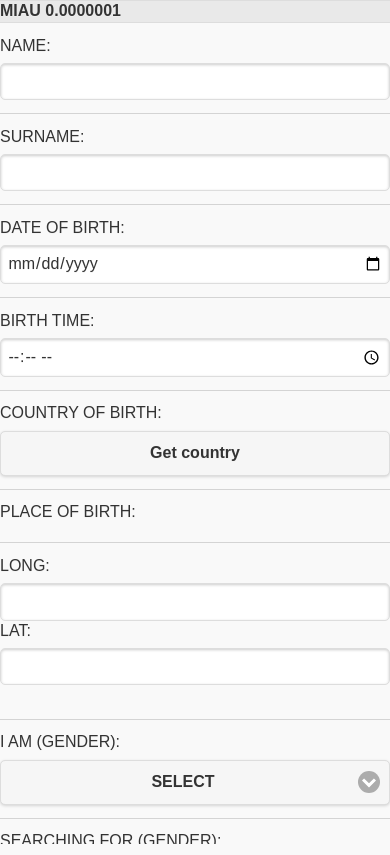
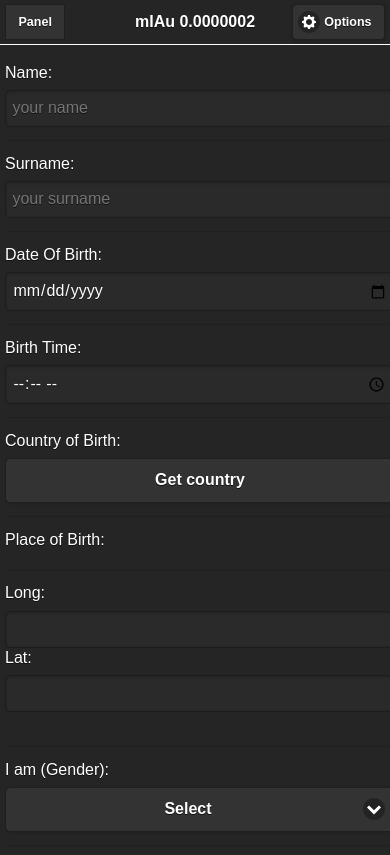
Before and after one commit to kPlusPlus/mIAu, a website: page mIAu/www/index.html in a window 390 px wide. Shown: the top 855 px of the page. Drawn offline with Linux system fonts and the light colour scheme; some packages are replaced by stand-ins of ours.

Commit message:
styling 0.00002

```diff
--- a/mIAu/www/index.html
+++ b/mIAu/www/index.html
@@ -13,29 +13,35 @@
     <meta name="format-detection" content="telephone=no">
     <meta name="msapplication-tap-highlight" content="no">
     <meta name="viewport" content="user-scalable=no, initial-scale=1, maximum-scale=1, minimum-scale=1, width=device-width">
+    <!--
     <link rel="stylesheet" type="text/css" href="css/index.css">
+        -->
     <title>mIAu</title>
 
     <!-- jQuery section -->
+    <!--
     <link rel="stylesheet" href="css/index.css">
+        -->
     <link rel="stylesheet" href="css/jquery.mobile-1.4.5.min.css" />
     <script src="scripts/jquery-1.11.1.min.js"></script>
     <script src="scripts/jquery.mobile-1.4.5.min.js"></script>
 
 </head>
 <body>
-    <div data-role="page" class="app" id="app">
+    <div data-role="page" id="app" data-theme="b" style="margin:5px;">
         <form id="forma">
-            <div data-role="header">
-                mIAu 0.0000001
+            <div data-role="header" data-position="fixed" data-theme="e">
+                <a href="#" class="ui-btn panel">Panel</a>
+                <h1>mIAu 0.0000002</h1>
+                <a href="index.html" data-icon="gear" class="ui-btn-right">Options</a>
             </div>
             <div data-role="fieldcontain">
                 <label for="name">Name:</label>
-                <input type="text" value="" id="name" name="name" />
+                <input type="text" value="" id="name" name="name" placeholder="your name" />
             </div>
             <div data-role="fieldcontain">
                 <label for="surname"> Surname:</label>
-                <input type="text" value="" id="surname" name="surname" />
+                <input type="text" value="" id="surname" name="surname" placeholder="your surname" />
             </div>
             <div data-role="fieldcontain">
                 <label for="birthdate">Date Of Birth:</label>
@@ -43,7 +49,7 @@
             </div>
             <div data-role="fieldcontain">
                 <label for="birthtime">Birth Time:</label>
-                <input type="time" value="" id="birthtime" name="birthtime" placeholder="hrs:mins" />
+                <input type="time" value="" id="birthtime" name="birthtime" />
             </div>
             <div data-role="fieldcontain">
                 <label for="divcountry">Country of Birth:</label>
@@ -86,9 +92,9 @@
                 </select>
             </div>
             <div data-role="fieldcontain">
-                <label for="email">Email:</label><input type="email" id="email" name="email" />
+                <label for="email">Email:</label><input type="email" id="email" name="email" placeholder="your email" />
             </div>
-            <button id="btnsub">SUBMIT</button>
+            <button id="btnsub" data-icon="check">SAVE</button>
 
             <div data-role="footer" id="footer">
                 <h1>&copy; Copyright 2019</h1>
--- a/mIAu/www/scripts/index.js
+++ b/mIAu/www/scripts/index.js
@@ -33,7 +33,7 @@ $(document).on("change", "#selcountry", function () {
 
 // When select city copy cordinate
 $(document).on('change', "#selcity", function () {
-    alert("WORKING");
+    //alert("WORKING");
     var opt = $('#selcity option:selected');
     var lo = opt.attr("lon4");
     var la = opt.attr("lat4");
@@ -78,7 +78,7 @@ function TakeCountry() {
         url: 'http://159.69.113.252/~kapluspl/tmp/countrylist.php',
         cache: false,
         success: function (data) {
-            $("#divcountry").html(data);
+            $("#divcountry").html(data).trigger('create');;
         },
         fail: function (data) {
             alert('Err 4. Country list problem');
@@ -93,7 +93,7 @@ function TakeCity(codecountry) {
         data: { "country": codecountry },              // $('#formA').serialize(),
         type: "POST",
         success: function (data) {
-            $("#divcity").html(data);
+            $("#divcity").html(data).trigger('create');
         },
         fail: function (data) {
             alert('Err 6. Internet connection problem');
```
